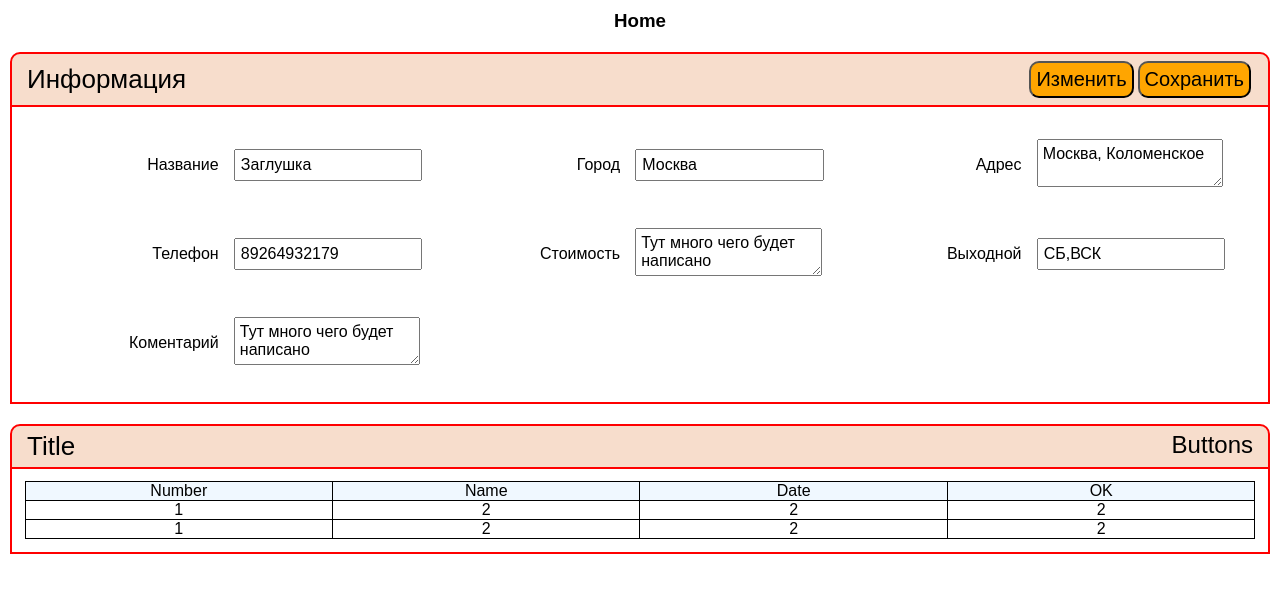
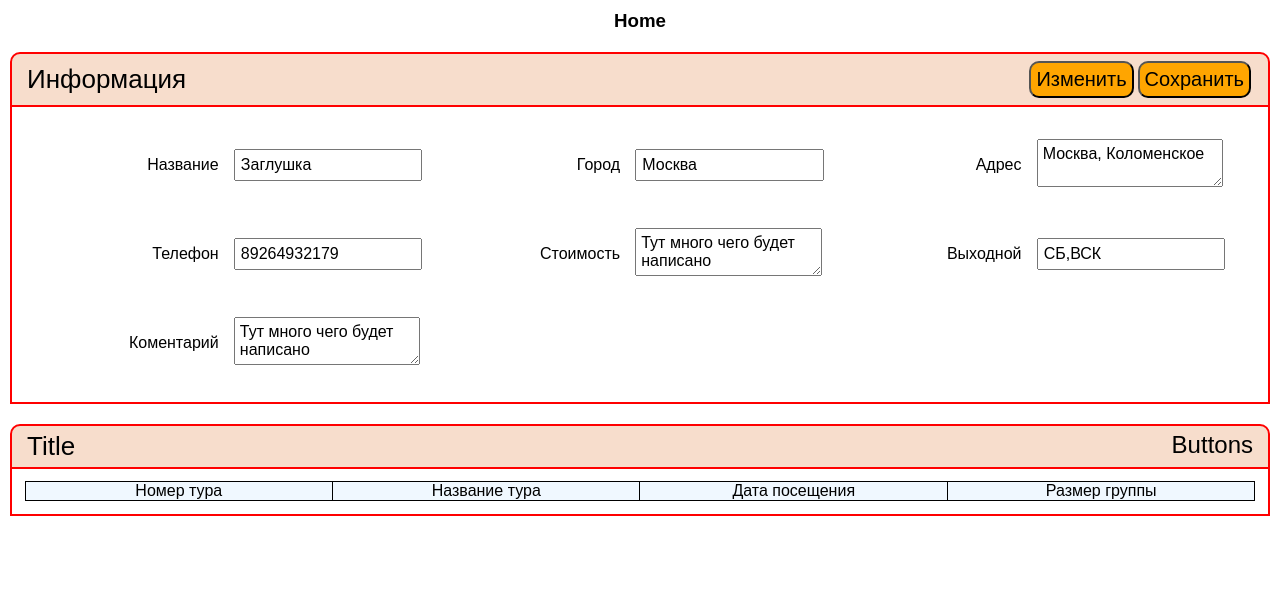
Before and after one commit to Daskendrik/Guided_Tours, a React (Create React App) app in the folder react/tourreact/: page / in a window 1280 px wide. Shown: the top 592 px of the page. Built offline with nearby package versions, Linux system fonts and the light colour scheme; no server answers.

Commit message:
begin make list

```diff
--- a/react/tourreact/src/Components/ListApplets/ListApplet.js
+++ b/react/tourreact/src/Components/ListApplets/ListApplet.js
@@ -1,5 +1,9 @@
 import styles from './ListApplet.module.css';
-const ListApplet = () => {
+const ListApplet = (props) => {
+  const { arrListColum } = props;
+  const header = arrListColum.find((data) => data.element === 'Header');
+  const body = arrListColum.find((data) => data.element === 'Body');
+  console.log(body);
   return (
     <>
       <div className={styles.list_applet}>
@@ -12,14 +16,13 @@ const ListApplet = () => {
             <table>
               <thead>
                 <tr>
-                  <td>Number</td>
-                  <td>Name</td>
-                  <td>Date</td>
-                  <td>OK</td>
+                  {header.nameColumn.map((col) => {
+                    return <td key={col.id}>{col.title}</td>;
+                  })}
                 </tr>
               </thead>
               <tbody>
-                <tr>
+                {/* <tr>
                   <td>1</td>
                   <td>2</td>
                   <td>2</td>
@@ -30,7 +33,7 @@ const ListApplet = () => {
                   <td>2</td>
                   <td>2</td>
                   <td>2</td>
-                </tr>
+                </tr> */}
               </tbody>
             </table>
           </form>
```
